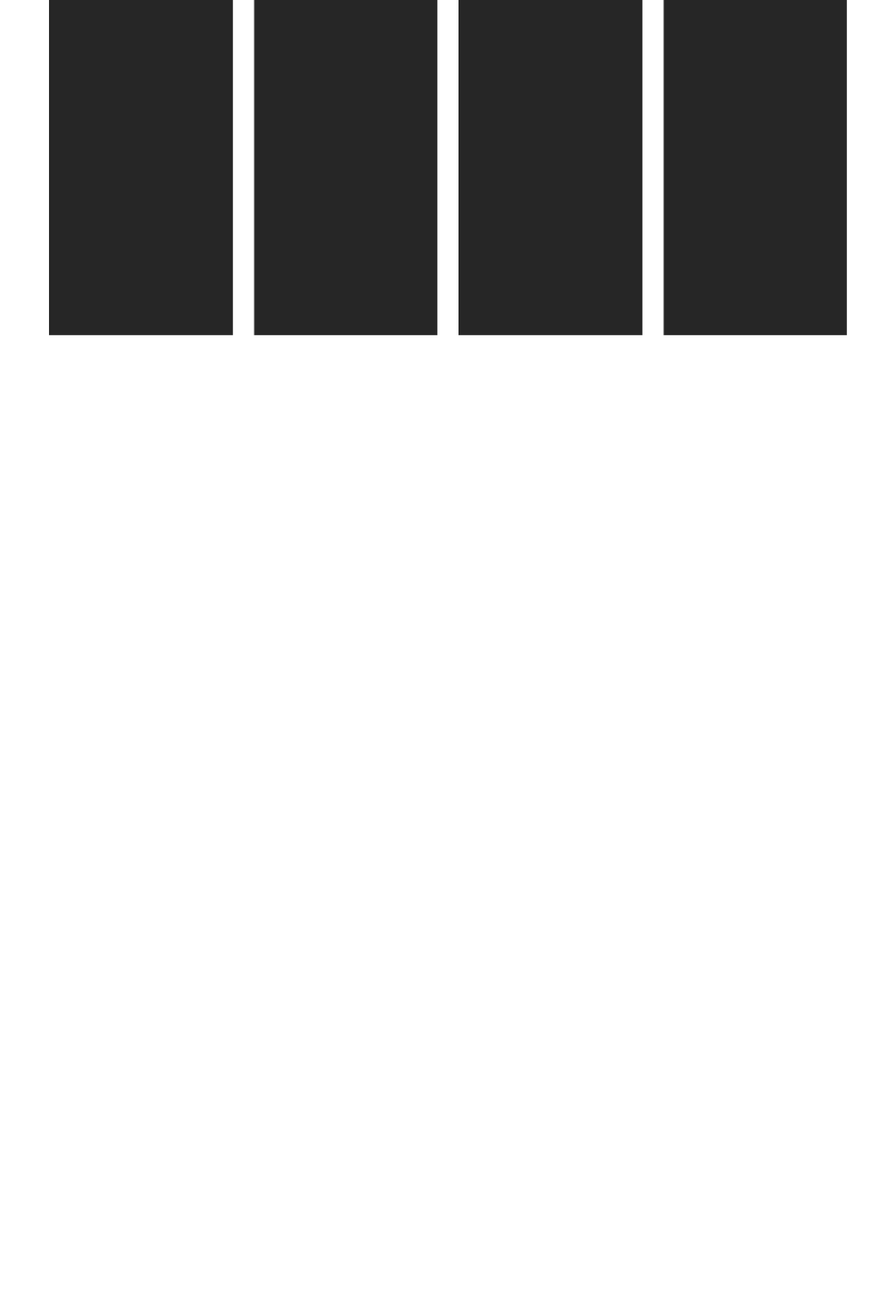
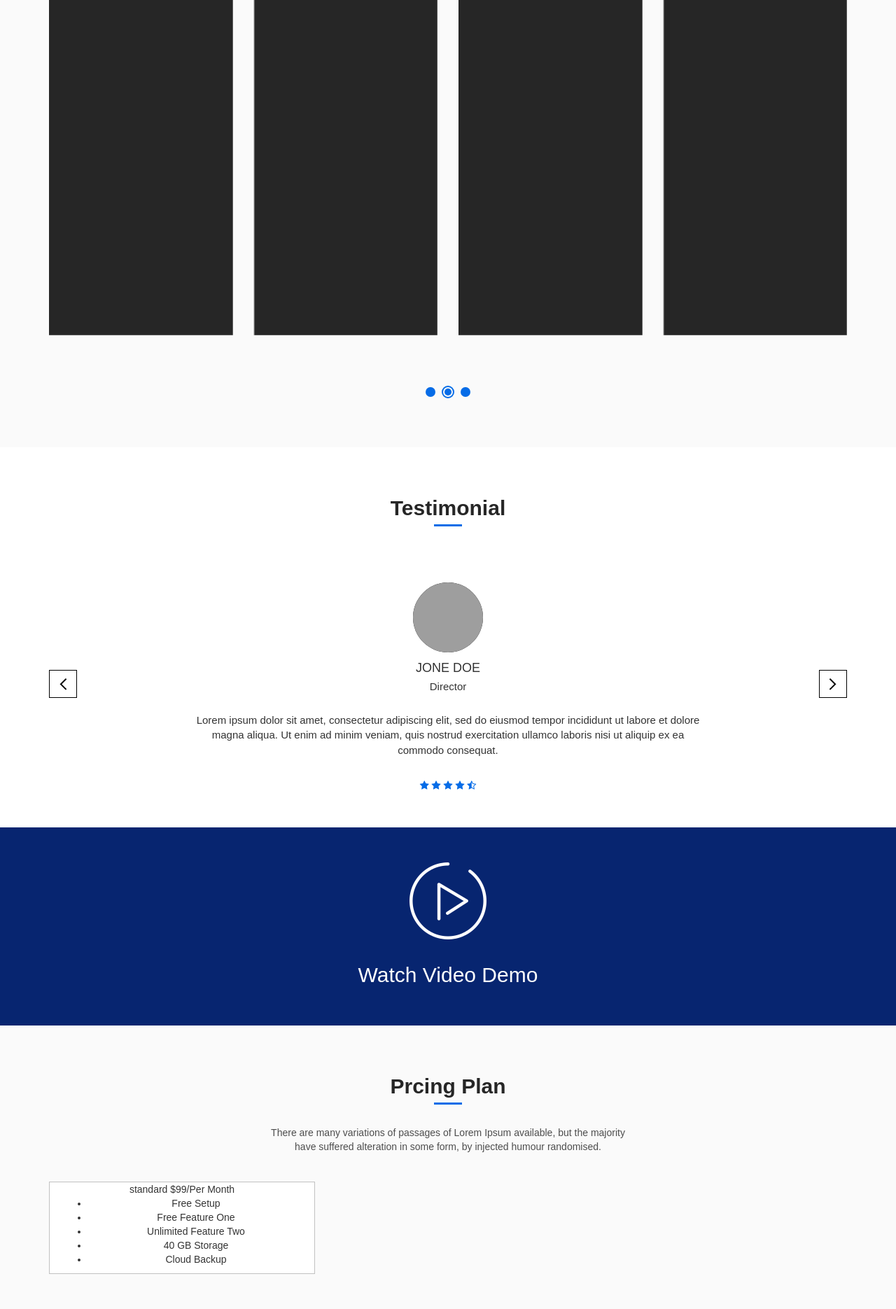
Before and after one commit to chaze05/maxin, a PHP site: page / in a window 1280 px wide. Shown: the part 3537-5407 px from the top of the page at 70% size. Before the commit the page ends 4016 px from the top, so only its background shows below. Run offline with PHP 8.4, Linux system fonts and the light colour scheme; some web fonts are replaced; grey boxes are pictures that could not be loaded.

Commit message:
new sections

```diff
--- a/css/main.css
+++ b/css/main.css
@@ -304,6 +304,7 @@ section .desc.center{
 }
 .download .apps .appbox{
     margin: 50px 0 0;
+    display: block
 }
 .download .apps img{
     display: inline-block;
@@ -322,15 +323,149 @@ section .desc.center{
 
 /* screenshot */
 .screenshot {
+    background-color: #fafafa;
     padding: 50px 0;
 }
 .screenshot .box-head{
     margin-bottom: 50px;
 }
 .screenshot .screenshots{
-    margin: 50px 0;
+    margin: 50px 0 ;
+}
+.screenshot .pagination{
+    text-align: center;
+    width: 100%;
+}
+.screenshot .pagination span{
+    position: relative;
+    border-radius: 30px;
+    display: inline-block;
+    vertical-align: middle;
+    width: 14px;
+    height: 14px;
+    border: 2px solid #066ce7;
+    background-color: #066ce7;
+}
+
+.screenshot .pagination span.active{
+    background-color: transparent;
+    width: 18px;
+    height: 18px;
+}
+.screenshot .pagination span.active:before{
+    position: absolute;
+    content: '';
+    width: 10px;
+    height: 10px;
+    border-radius: 30px;
+    left: 0;
+    right: 0;
+    top: 0;
+    bottom: 0;
+    margin: auto;
+    background-color: #066ce7;
+}
+.screenshot .pagination span:nth-child(2){
+    margin: 0 5px;
 }
 /* screenshot */
+
+/* testimonial */
+.testimonial {
+    padding: 50px 0;
+}
+.testimonial .box-head{
+    margin-bottom: 80px;
+}
+.testimonial .testimonial-container{
+    position: relative;
+}
+.testimonial .testimonial-container .navs span{
+    position: absolute;
+    height: 40px;
+    width: 40px;
+    background-size: 100% 100%;
+    background-position: center center;
+    background-repeat: no-repeat;
+    top: 0;
+    bottom: 0;
+    margin: auto;;
+    cursor: pointer;
+    z-index: 9999;;
+}
+.testimonial .testimonial-container .navs .prev{
+    background-image: url(../img/left.png);
+    left: 0;
+}
+.testimonial .testimonial-container .navs .next{
+    background-image: url(../img/right.png);
+    right: 0;
+}
+.testimonial .testimonial-container .navs .prev:hover{
+    background-image: url(../img/left-hover.png);
+}
+.testimonial .testimonial-container .navs .next:hover{
+    background-image: url(../img/right-hover.png);
+}
+.testimonial .item{
+    text-align: center;
+}
+.testimonial .item img{
+    width:100px;
+    height: 100px;
+    margin: 10px auto;
+    border-radius: 50%;
+    background-color: #000;
+}
+.testimonial .item .name{
+    font-size: 18px;
+    display: block;
+    text-transform:uppercase;
+    margin-bottom: 5px;
+}
+.testimonial .item .title{
+    font-size: 15px;
+    display: block;
+    line-height: 1;
+    text-transform:capitalize;
+}
+.testimonial .item p{
+    font-size: 15px;
+    max-width: 720px;
+    margin: 30px auto;
+}
+.testimonial .ratings .fa{
+    color: #066ce7;
+}
+/* testimonial */
+
+/* video */
+.videodemo{
+    padding: 50px 0;
+    background-color: #072570;
+}
+.videodemo span{
+    font-size: 30px;
+    color: #ffffff;
+    display: block;
+    margin-top: 30px;
+}
+/* video */
+
+/* Pricing Plan */
+.pricing{
+    padding: 50px 0;
+    background-color: #fafafa;
+}
+.pricing .center{
+    margin-bottom: 40px;
+}
+.pricing .pricing-box .col-sm-4{
+    background-color: white;
+    border: 1px solid #c1c1c1;
+    text-align: center;
+}
+/* Pricing Plan */
 
 
 
@@ -352,7 +487,6 @@ section .desc.center{
 
 
 /* Media Queries */
-
 
     @media only screen and (max-width:1200px){
         /* faetures */
--- a/index.html
+++ b/index.html
@@ -14,10 +14,11 @@
         <link rel="stylesheet" href="css/bootstrap.min.css">
         <link rel="stylesheet" href="css/bootstrap-theme.min.css">
         <link rel="stylesheet" href="css/bootstrap-theme.min.css">
-        <link rel="stylesheet" href="css/owl.theme.default.min.css">
+        <link rel="stylesheet" href="css/owl.theme.default.css">
         <link rel="stylesheet" href="css/owl.carousel.min.css">
         <link rel="stylesheet" href="css/main.css">
         <link rel="stylesheet" href="css/monserrat.css">
+        <link rel="stylesheet" href="https://stackpath.bootstrapcdn.com/font-awesome/4.7.0/css/font-awesome.min.css">
         <script src="js/vendor/modernizr-2.8.3-respond-1.4.2.min.js"></script>
     </head>
     <body>
@@ -191,22 +192,22 @@
         </p>
         <div class="clearfix apps">
           <div class="col-sm-4 text-center">
-            <div class="appbox">
+            <a href="#" class="appbox">
               <img src="img/wapple.png" alt="">
               <span class="app">app store</span>
-            </div>
+            </a>
           </div>
           <div class="col-sm-4 text-center">
-            <div class="appbox">
+            <a href="#" class="appbox">
               <img src="img/wplaystore.png" alt="">
               <span class="app">play store</span>
-            </div>
+            </a>
           </div>
           <div class="col-sm-4 text-center">
-            <div class="appbox">
+            <a href="#" class="appbox">
               <img src="img/wwindows.png" alt="">
               <span class="app">windows</span>
-            </div>
+            </a>
           </div>
         </div>
       </div>
@@ -255,6 +256,65 @@
             <img src="img/screenshot.png" alt="">
           </div>
         </div>
+        <div class="pagination owl-dots">
+          <span></span>
+          <span class="active"></span>
+          <span></span>
+        </div>
+      </div>
+    </section>
+    <section class="testimonial">
+      <div class="container">
+        <h3 class="box-head center">testimonial</h3>
+        <div class="testimonial-container">
+          <div class="navs">
+              <span class="prev"></span>
+              <span class="next"></span>
+          </div>
+          <div id="testimonial" class="owl-carousel">
+              <div class="item">
+                <img src="img/.png" alt="">
+                <span class="name">jone doe</span>
+                <span class="title">director</span>
+                <p>Lorem ipsum dolor sit amet, consectetur adipiscing elit, sed do eiusmod tempor incididunt ut labore et dolore magna aliqua. Ut enim ad minim veniam, quis nostrud exercitation ullamco laboris nisi ut aliquip ex ea commodo consequat.</p>
+                <div class="ratings">
+                    <i class="fa fa-star" aria-hidden="true"></i>
+                    <i class="fa fa-star" aria-hidden="true"></i>
+                    <i class="fa fa-star" aria-hidden="true"></i>
+                    <i class="fa fa-star" aria-hidden="true"></i>
+                    <i class="fa fa-star-half-o" aria-hidden="true"></i>
+                </div>
+              </div>
+          </div>
+        </div>
+      </div>
+    </section>
+    <section class="videodemo">
+      <div class="container text-center">
+        <img src="img/video.png" alt="">
+        <span>Watch Video Demo</span>
+      </div>
+    </section>
+    <section class="pricing">
+      <div class="container">
+        <h3 class="box-head center">prcing plan</h3>
+        <p class="desc center">
+            There are many variations of passages of Lorem Ipsum available, but the majority <br> have suffered alteration in some form, by injected humour randomised.
+        </p>
+        <div class="pricing-box clearfix">
+          <div class="col-sm-4 align-left">
+            <span class="plan">standard</span>
+            <span class="price">$99/Per Month</span>
+            <ul>
+              <li>Free Setup</li>
+              <li>Free Feature One</li>
+              <li>Unlimited Feature Two</li>
+              <li>40 GB Storage</li>
+              <li>Cloud Backup</li>
+            </ul>
+            <a href="#" class="btn-buy"></a>
+          </div>
+        </div>
       </div>
     </section>
     </div> <!-- /container -->
@@ -262,12 +322,37 @@
       <script>window.jQuery || document.write('<script src="js/vendor/jquery-1.11.2.min.js"><\/script>')</script>
       <script src="js/vendor/bootstrap.min.js"></script>
       <script src="js/owl.carousel.js"></script>
+      <script src="js/jquery.validate.min.js"></script>
       <script src="js/main.js"></script>
       <script>
-        $('.owl-carousel').owlCarousel({
+        var owl =  $('.screenshots')
+        owl.owlCarousel({
           items:4,
+          margin:30,
+          dotsContainer:".pagination",
+        })
+        $('.pagination span').click(function () {
+          var dots = $('.pagination span');
+          dots.removeClass('active');
+          $(this).addClass('active')
+          var myIndex = $(this).index();
+          myIndex = parseInt(myIndex * 4);
+          owl.trigger('to.owl.carousel', [myIndex, 250]);
+        });
+
+        var testi = $('#testimonial');
+        testi.owlCarousel({
+          items:1,
           loop:true,
-          margin:30,
+          navs:true,
+        })
+        $('.prev').click(function(){
+          testi.trigger('prev.owl.carousel', [300])
+          console.log($(this).attr('class'))
+        })
+        $('.next').click(function(){
+          testi.trigger('next.owl.carousel', [300])
+          console.log($(this).attr('class'))
         })
       </script>
     </body>
```
Also changed, not shown: img/left-hover.png (added), img/left.png (added), img/ratings.png (added), img/right-hover.png (added), img/right.png (added), img/video.png (added), js/jquery.validate.min.js (added). Lines whose indentation alone changed are shown as unchanged.
